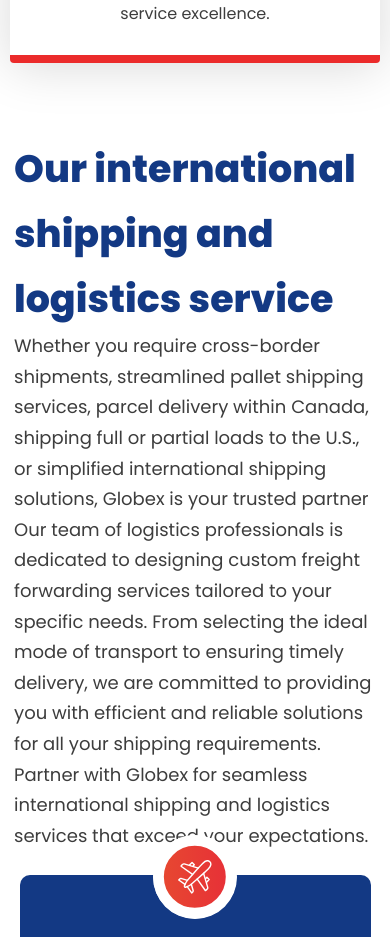
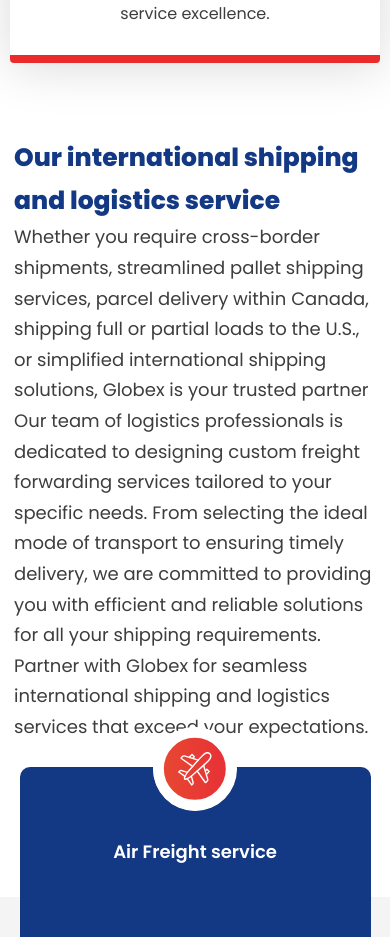
Before and after one commit to Wrench200/tracking, a Next.js app: page /logistics in a window 390 px wide. Shown: the part 1380-2317 px from the top of the page. Built offline with nearby package versions, Linux system fonts and the light colour scheme.

Commit message:
front end done

```diff
--- a/src/app/logistics/page.module.css
+++ b/src/app/logistics/page.module.css
@@ -324,4 +324,7 @@
     font-size: 20px;
     text-decoration: none;
   }
+  .logistics h1{
+    font-size: 25px;
+  }
 }
```
